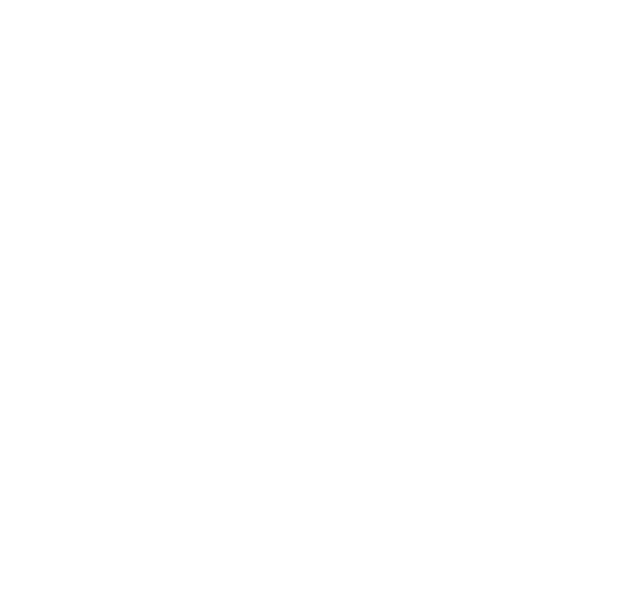
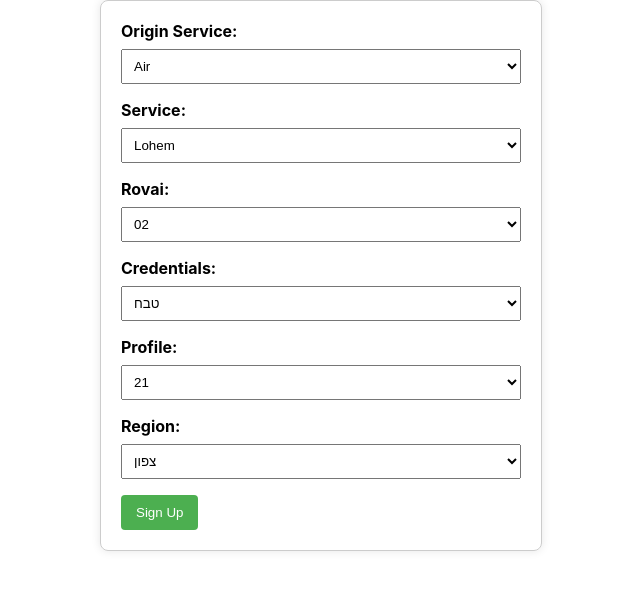
Before and after one commit to oriazadok/Drushim4Miluim, a React (Create React App) app: page /signup in a window 1280 px wide. Before the commit this address had no page. Shown: the top 590 px of the page, without its empty margins (319-959 px from the left). Built offline with nearby package versions, Linux system fonts and the light colour scheme.

Commit message:
created SignUp

```diff
--- a/src/App.js
+++ b/src/App.js
@@ -2,6 +2,7 @@
 import { BrowserRouter as Router, Routes, Route } from 'react-router-dom';
 import Home from './pages/Home';
 import SignIn from './pages/SignIn';
+import SignUp from './pages/SignUp';
 import RecruiterProfile from './pages/RecruiterProfile';
 
 function App() {
@@ -32,6 +33,7 @@
       <Routes>
         <Route path="/" element={<Home message={message} />} />
         <Route path="/signin" element={<SignIn />} />
+        <Route path="/signup" element={<SignUp />} />
         <Route path="/recruiter_profile" element={<RecruiterProfile />} />
       </Routes>
     </Router>
--- a/src/pages/SignIn.js
+++ b/src/pages/SignIn.js
@@ -1,5 +1,6 @@
 import React from 'react';
 import '../style/SignIn.css';
+import { Link } from 'react-router-dom';
 
 const SignIn = () => {
   return (
@@ -15,6 +16,10 @@
           <input type="password" className="form-input" placeholder="Enter your password" />
         </label>
         <button className="sign-in-button">Sign In</button>
+        <p>still does not have an account
+          <Link to="/signup">
+            <button>Sign Up</button>
+        </Link></p>
       </form>
     </div>
   );
--- /dev/null
+++ b/src/pages/SignUp.js
@@ -0,0 +1,83 @@
+// SignUp.js
+import React from 'react';
+import '../style/SignUp.css';
+
+const SignUp = () => {
+  return (
+    <div>
+      {/* SignUp */}
+      <form className="form-container" action="/submit" method="post">
+        {/* Origin Service */}
+        <label className="label" htmlFor="originService">
+          Origin Service:
+        </label>
+        <select className="select-input" id="originService" name="originService">
+          <option value="air">Air</option>
+          <option value="sea">Sea</option>
+          <option value="land">Land</option>
+        </select>
+
+        {/* Service */}
+        <label className="label" htmlFor="service">
+          Service:
+        </label>
+        <select className="select-input" id="service" name="service">
+          <option value="lohem">Lohem</option>
+          <option value="tomeh">Tomeh</option>
+          <option value="job">Job</option>
+        </select>
+
+        {/* Rovai */}
+        <label className="label" htmlFor="rovai">
+          Rovai:
+        </label>
+        <select className="select-input" id="rovai" name="rovai">
+          <option value="02">02</option>
+          <option value="03">03</option>
+          <option value="05">05</option>
+          <option value="07">07</option>
+          <option value="08">08</option>
+          <option value="09">09</option>
+          <option value="10">10</option>
+          <option value="12">12</option>
+        </select>
+
+        {/* Credentials */}
+        <label className="label" htmlFor="credentials">
+          Credentials:
+        </label>
+        <select className="select-input" id="credentials" name="credentials">
+          <option value="טבח">טבח</option>
+          <option value="לוחם">לוחם</option>
+          {/* Add other credentials options */}
+        </select>
+
+        {/* Profile */}
+        <label className="label" htmlFor="profile">
+          Profile:
+        </label>
+        <select className="select-input" id="profile" name="profile">
+          <option value="21">21</option>
+          <option value="45">45</option>
+          {/* Add other profile options */}
+        </select>
+
+        {/* Region */}
+        <label className="label" htmlFor="region">
+          Region:
+        </label>
+        <select className="select-input" id="region" name="region">
+          <option value="צפון">צפון</option>
+          <option value="מרכז">מרכז</option>
+          <option value="דרום">דרום</option>
+        </select>
+
+        <button className="submit-button" type="submit">
+          Sign Up
+        </button>
+      </form>
+    </div>
+  );
+};
+
+export default SignUp;
--- /dev/null
+++ b/src/style/SignUp.css
@@ -0,0 +1,32 @@
+/* SignUp.css */
+
+.form-container {
+    max-width: 400px;
+    margin: auto;
+    padding: 20px;
+    border: 1px solid #ccc;
+    border-radius: 8px;
+    box-shadow: 0 0 10px rgba(0, 0, 0, 0.1);
+  }
+
+  .label {
+    margin-bottom: 8px;
+    display: block;
+    font-weight: bold;
+  }
+
+  .select-input {
+    width: 100%;
+    padding: 8px;
+    margin-bottom: 16px;
+    box-sizing: border-box;
+  }
+
+  .submit-button {
+    background: #4CAF50;
+    color: white;
+    padding: 10px 15px;
+    border: none;
+    border-radius: 4px;
+    cursor: pointer;
+  }
```
Also changed, not shown: public/format.json (added, +54 -0 lines).
